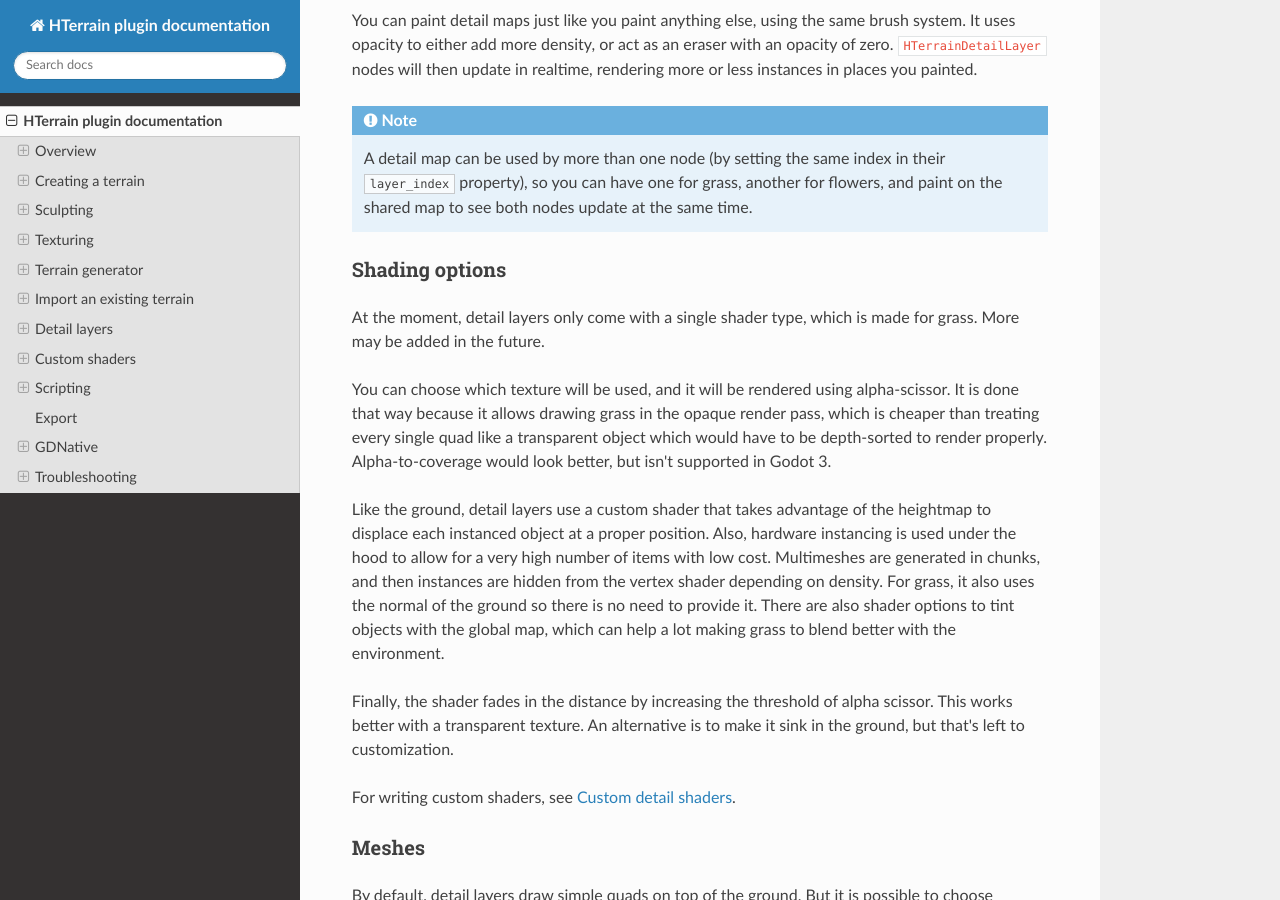
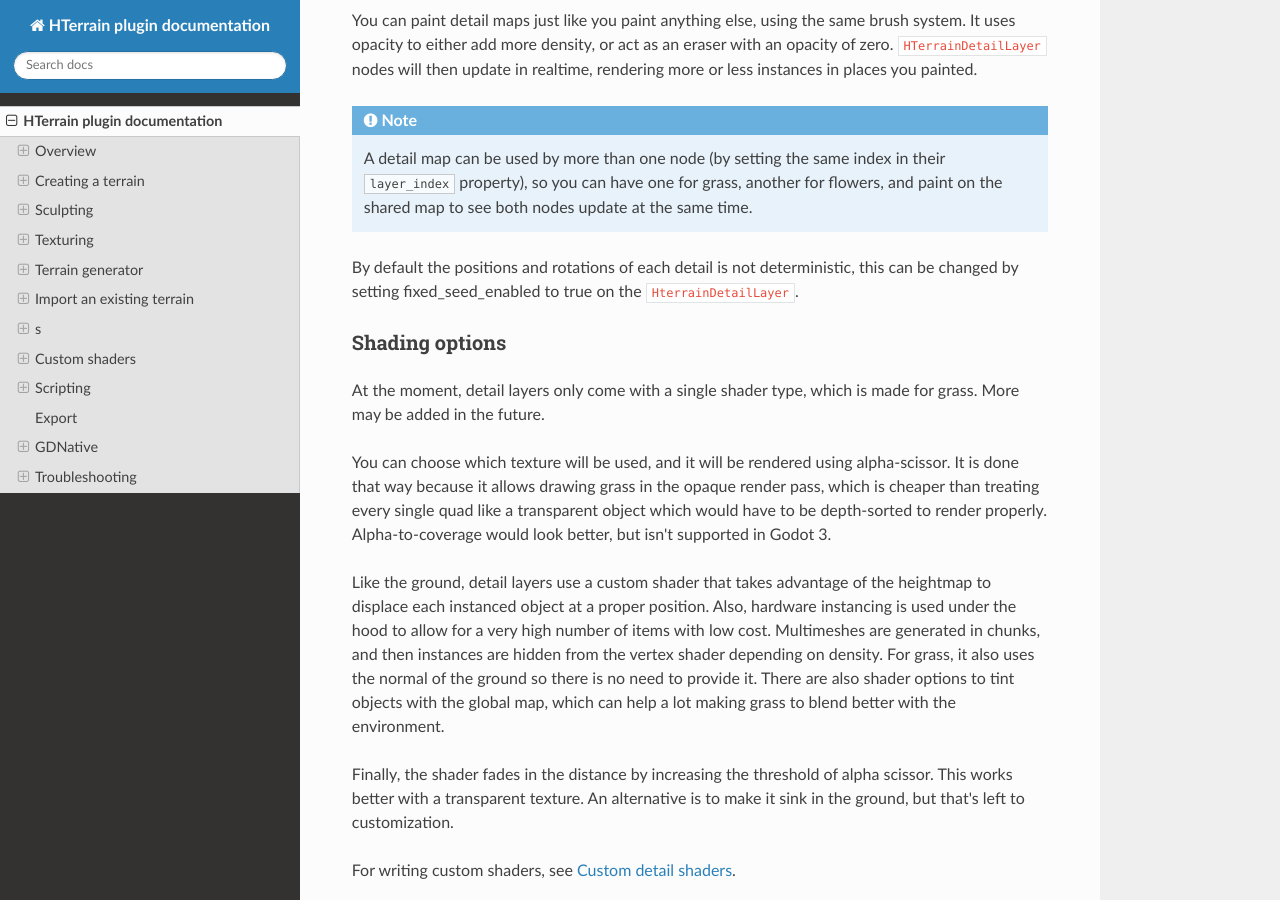
Before and after one commit to Zylann/godot_heightmap_plugin, an MkDocs documentation site: the page built from addons/zylann.hterrain/doc/docs/index.md, in a window 1280 px wide and 900 px high, scrolled down 33320 px. Built offline with MkDocs 1.6.1, drawn with Linux system fonts in a browser that asks for light colours; nearby versions of some CDN libraries.

Commit message:
Updated documentation

```diff
--- a/addons/zylann.hterrain/doc/docs/index.md
+++ b/addons/zylann.hterrain/doc/docs/index.md
@@ -638,7 +638,7 @@ To deal with this, make sure your editor has an option to turn this off. In Gimp
 ![Screenshot of the importer](images/gimp_png_preserve_colors.png)
 
 
-Detail layers
+s
 ---------------
 
 Once you have textured ground, you may want to add small detail objects to it, such as grass and small rocks.
@@ -660,6 +660,7 @@ You can paint detail maps just like you paint anything else, using the same brus
 !!! note
     A detail map can be used by more than one node (by setting the same index in their `layer_index` property), so you can have one for grass, another for flowers, and paint on the shared map to see both nodes update at the same time.
 
+By default the positions and rotations of each detail is not deterministic, this can be changed by setting fixed_seed_enabled to true on the `HterrainDetailLayer`.
 
 ### Shading options
 
```
